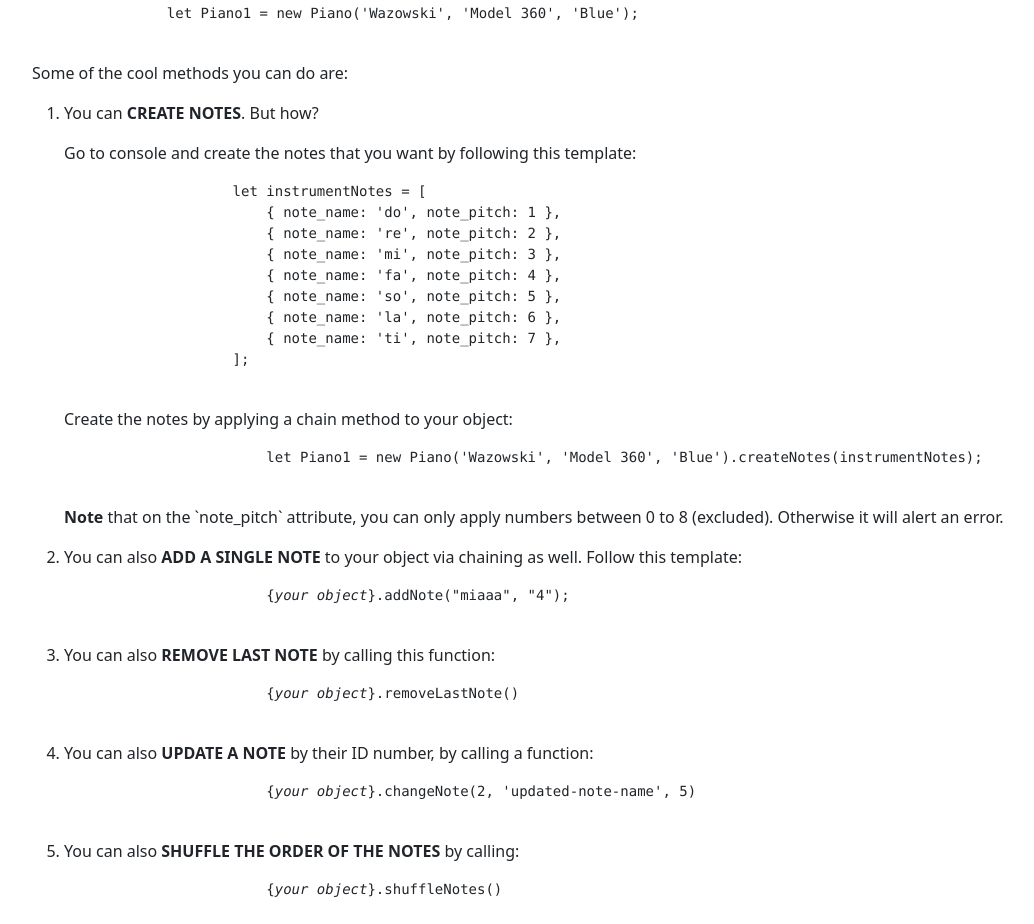
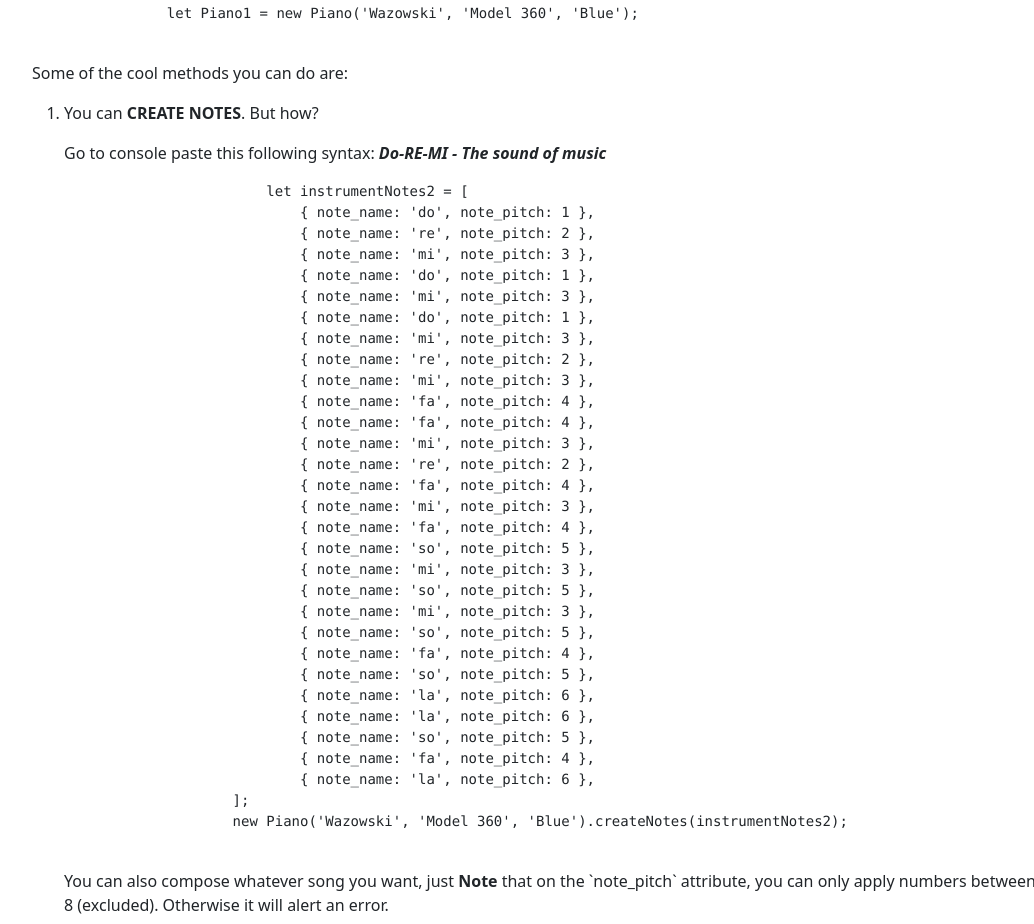
Before and after one commit to channiboi1998/es6js_musical_instruments, a plain HTML site: page index.html in a window 1280 px wide. Shown: the part 790-1714 px from the top of the page, without its empty margins (86-1120 px from the left). Drawn offline with nearby package versions, Linux system fonts and the light colour scheme.

Commit message:
edited documentation | add a DO-RE-MI template for users

```diff
--- a/index.html
+++ b/index.html
@@ -9,7 +9,7 @@
     <body>
         <section class="music-playground container p-5">
             <h1>Musical Instruments Assignment | ES6 JS Assignment</h1>
-            <small><p>By default I have initiated autoCompose with 18 Notes</p></small>
+            <small><p>By default I have initiated autoCompose() with 18 Notes</p></small>
             <a href="#" id="play-all" class="btn btn-primary mt-3">Play All Notes</a>
             <div id="the-instance-dom" class="row mb-5 mt-5"></div>
             <p>Create an Inheritance on the console (wether it be Piano or Guitar). For example:</p>
@@ -20,23 +20,41 @@
             <ol>
                 <li>
                     <p>You can <b>CREATE NOTES</b>. But how?</p>
-                    <p>Go to console and create the notes that you want by following this template:</p>
+                    <p>Go to console paste this following syntax: <i><b>Do-RE-MI - The sound of music</b></i></p>
                     <pre>
-                    let instrumentNotes = [
+                        let instrumentNotes2 = [
                             { note_name: 'do', note_pitch: 1 },
                             { note_name: 're', note_pitch: 2 },
                             { note_name: 'mi', note_pitch: 3 },
+                            { note_name: 'do', note_pitch: 1 },
+                            { note_name: 'mi', note_pitch: 3 },
+                            { note_name: 'do', note_pitch: 1 },
+                            { note_name: 'mi', note_pitch: 3 },
+                            { note_name: 're', note_pitch: 2 },
+                            { note_name: 'mi', note_pitch: 3 },
+                            { note_name: 'fa', note_pitch: 4 },
+                            { note_name: 'fa', note_pitch: 4 },
+                            { note_name: 'mi', note_pitch: 3 },
+                            { note_name: 're', note_pitch: 2 },
+                            { note_name: 'fa', note_pitch: 4 },
+                            { note_name: 'mi', note_pitch: 3 },
+                            { note_name: 'fa', note_pitch: 4 },
+                            { note_name: 'so', note_pitch: 5 },
+                            { note_name: 'mi', note_pitch: 3 },
+                            { note_name: 'so', note_pitch: 5 },
+                            { note_name: 'mi', note_pitch: 3 },
+                            { note_name: 'so', note_pitch: 5 },
                             { note_name: 'fa', note_pitch: 4 },
                             { note_name: 'so', note_pitch: 5 },
                             { note_name: 'la', note_pitch: 6 },
-                        { note_name: 'ti', note_pitch: 7 },
+                            { note_name: 'la', note_pitch: 6 },
+                            { note_name: 'so', note_pitch: 5 },
+                            { note_name: 'fa', note_pitch: 4 },
+                            { note_name: 'la', note_pitch: 6 },
                     ];
+                    new Piano('Wazowski', 'Model 360', 'Blue').createNotes(instrumentNotes2);
                     </pre>
-                    <p>Create the notes by applying a chain method to your object:</p>
-                    <pre>
-                        let Piano1 = new Piano('Wazowski', 'Model 360', 'Blue').createNotes(instrumentNotes);
-                    </pre>
-                    <p><b>Note</b> that on the `note_pitch` attribute, you can only apply numbers between 0 to 8 (excluded). Otherwise it will alert an error.</p>
+                    <p> You can also compose whatever song  you want, just <b>Note</b> that on the `note_pitch` attribute, you can only apply numbers between 0 to 8 (excluded). Otherwise it will alert an error.</p>
                 </li>
                 <li>
                     <p>You can also <b>ADD A SINGLE NOTE</b> to your object via chaining as well. Follow this template:</p>
```
Lines whose indentation alone changed are shown as unchanged.
